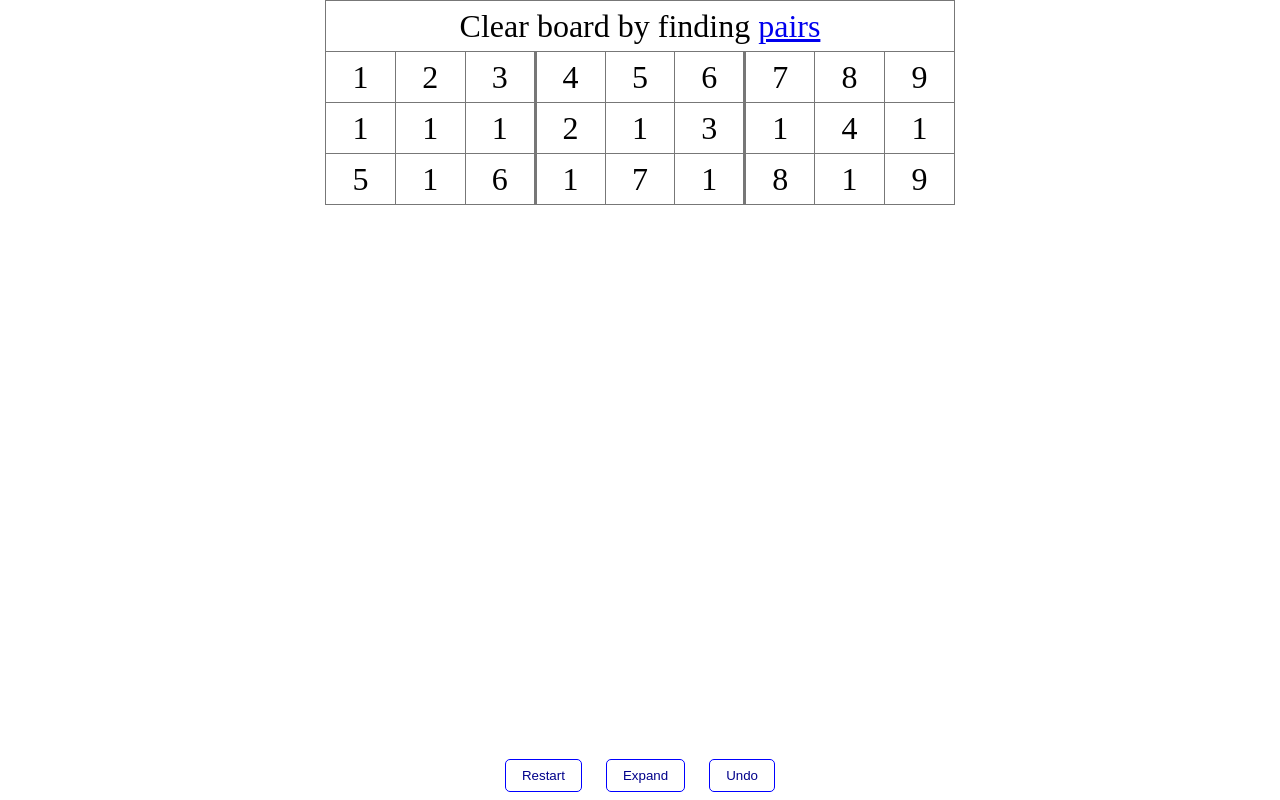
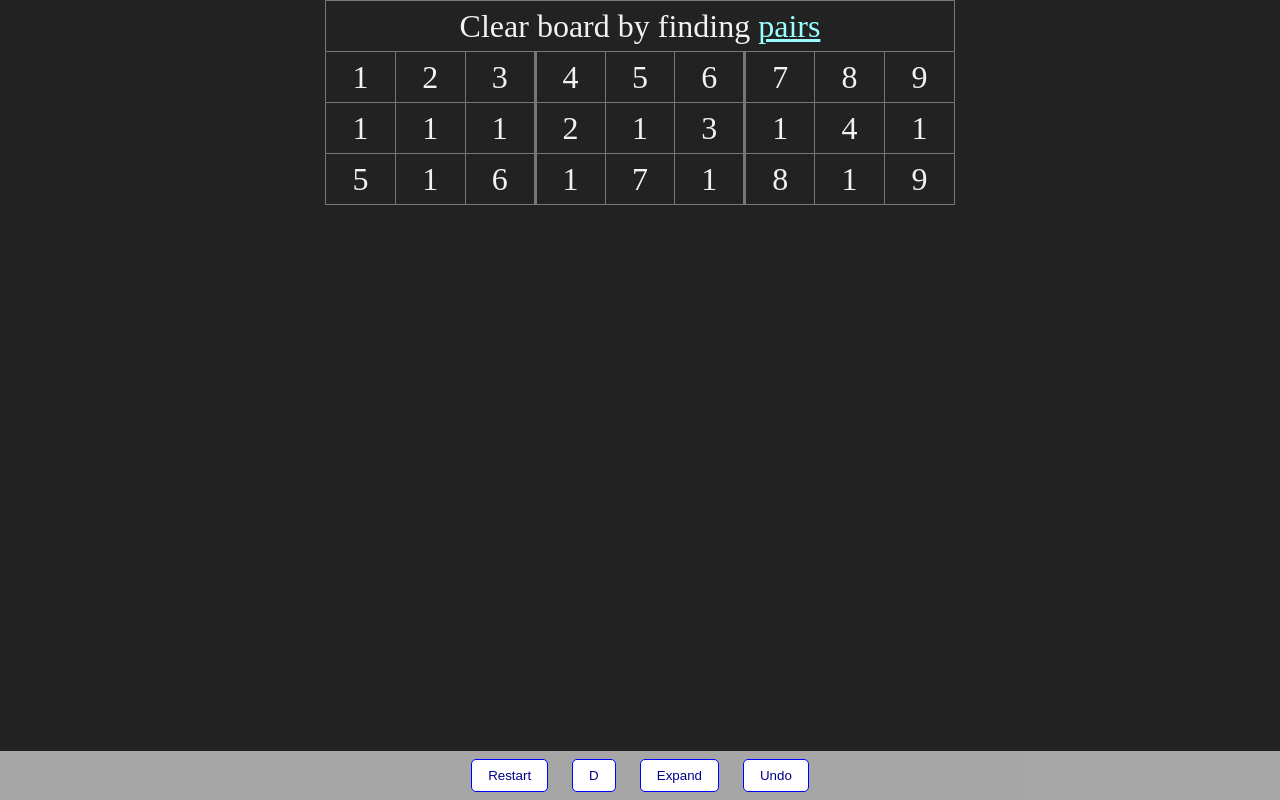
Before and after one commit to rahelest/numbrikas, a PHP site: page / in a window 1280 px wide. Run offline with PHP 8.4, Linux system fonts and the light colour scheme.

Commit message:
Add darkMode.

```diff
--- a/src/index.html
+++ b/src/index.html
@@ -8,7 +8,7 @@
 
 		<link href="style.css" rel="stylesheet" type="text/css">
 	</head>
-	<body data-ng-cloak>
+	<body data-ng-cloak data-ng-class="{dark: darkMode}">
 		<div class="menu fixed-center">
 			<!-- <button data-ng-click="save(); showTextArea = true">Export</button> -->
 			<!-- <button data-ng-hide="showTextArea" data-ng-click="showTextArea = true">Import</button> -->
@@ -20,6 +20,7 @@
 			</div> -->
 
 			<button data-ng-click="restart()">Restart</button>
+			<button data-ng-click="switchMode()">D</button>
 			<button data-ng-click="expand()">Expand</button>
 			<button data-ng-click="undo()" data-ng-disable="history.length == 0">Undo</button>
 		</div>
--- a/src/js/main.js
+++ b/src/js/main.js
@@ -18,6 +18,11 @@
         var init = [ {row: 0, data: [1, 2, 3, 4, 5, 6, 7, 8, 9]},
             {row: 1, data: [1, 1, 1, 2, 1, 3, 1, 4, 1]},
             {row: 2, data: [5, 1, 6, 1, 7, 1, 8, 1, 9]}];
+
+        $scope.darkMode = true;
+        $scope.switchMode = function() {
+            $scope.darkMode = !$scope.darkMode;
+        };
 
         initialize();
 
--- a/src/style.css
+++ b/src/style.css
@@ -122,3 +122,16 @@
 .inline {
 	display: inline-block;
 }
+
+.dark {
+    background-color: #222;
+    color: #f2f2f2;
+}
+
+.dark .selected {
+    background-color: #555;
+}
+
+.dark a {
+    color: #9ff;
+}
```
